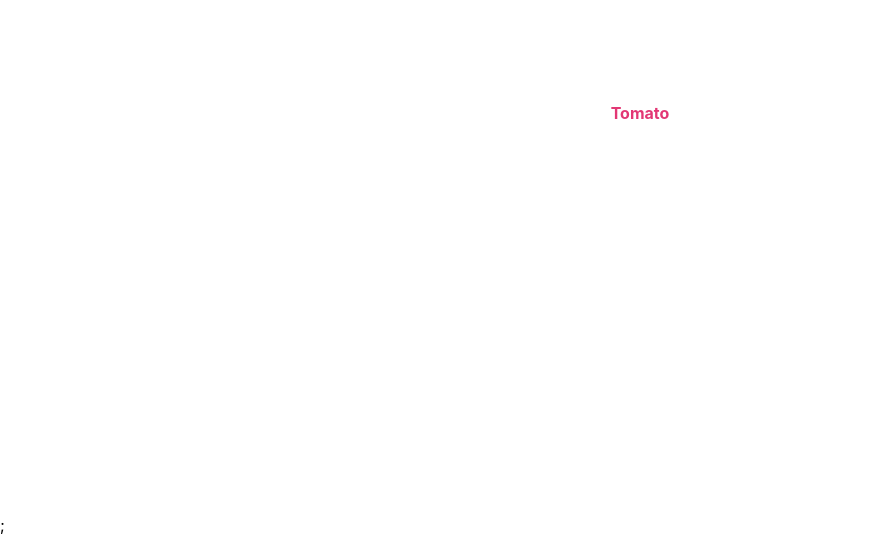
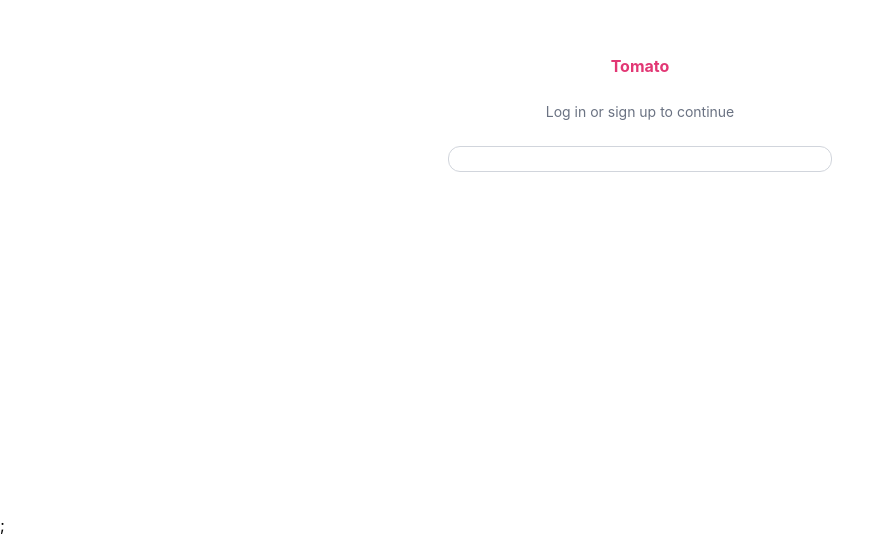
Before and after one commit to AtharvBorkar/Tomato, a React (Vite) app in the folder frontend/: page /login in a window 1280 px wide. Shown: the part 287-824 px from the top of the page, without its empty margins (0-894 px from the left). Built offline with nearby package versions, Linux system fonts and the light colour scheme.

Commit message:
Added Google FC in  login.tcs

```diff
--- a/frontend/package.json
+++ b/frontend/package.json
@@ -16,6 +16,7 @@
     "react": "^19.2.8",
     "react-dom": "^19.2.8",
     "react-hot-toast": "^2.6.0",
+    "react-icons": "^5.7.0",
     "react-router-dom": "^7.18.3",
     "tailwindcss": "^4.3.3"
   },
--- a/frontend/src/App.tsx
+++ b/frontend/src/App.tsx
@@ -14,6 +14,6 @@
   </BrowserRouter>
   </>
 
-};
+}
 
 export default App
--- a/frontend/src/pages/Login.tsx
+++ b/frontend/src/pages/Login.tsx
@@ -4,6 +4,7 @@
 import { authService } from "../main"
 import toast from "react-hot-toast"
 import { useGoogleLogin } from '@react-oauth/google';
+import { FcGoogle } from 'react-icons/fc'
 
 const Login = () => {
     const [loading, setLoading] = useState(false)
@@ -39,6 +40,11 @@
             <h1 className="text-center text-3x1 font-bold text-[#E23774]">
                 Tomato
             </h1>
+
+
+            <p className="text-center text-sm text-gray-500">Log in or sign up to continue</p>
+
+            <button onClick={googleLogin} disabled={loading} className="flex w-full items-center justify-center gap-3 rounded-xl border border-gray-300 bg-white px-4 py-3"></button>
         </div>
     </div>
   )
```
Also changed, not shown: 1 other file (tests, documents, lock files or other folders).
